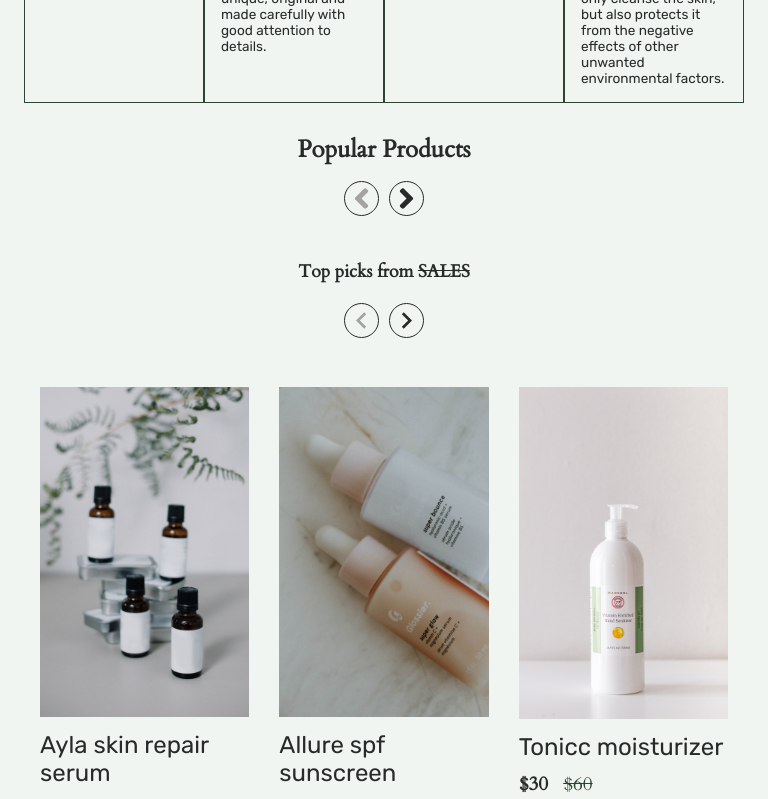
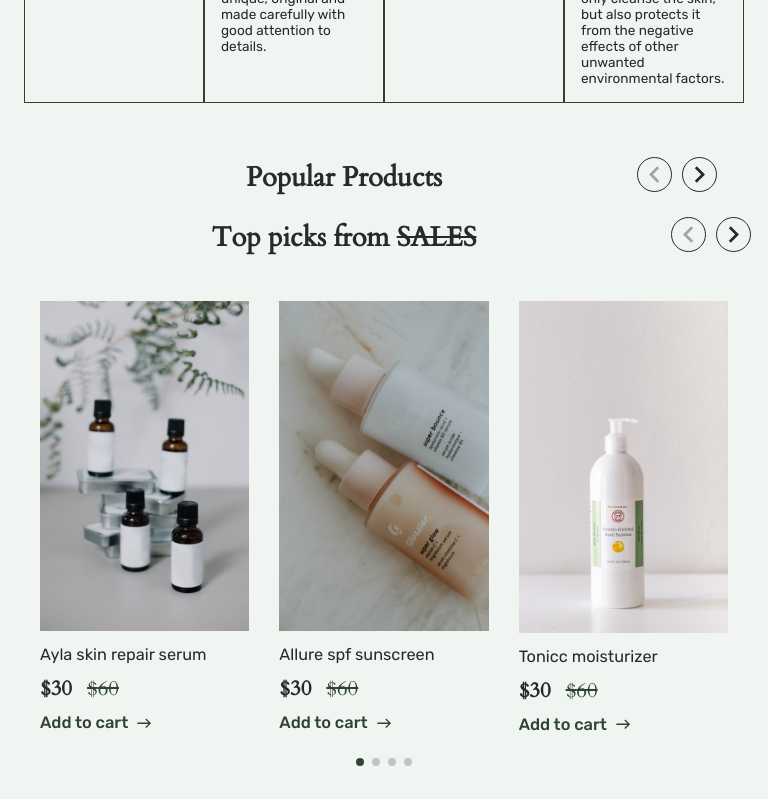
Before and after one commit to Kel-VinTech/Allure-ecommerce, a React (Vite) app: page / in a window 768 px wide. Shown: the part 1980-2779 px from the top of the page. Built offline with nearby package versions, Linux system fonts and the light colour scheme.

Commit message:
new page

```diff
--- a/src/components/MainContent/index.jsx
+++ b/src/components/MainContent/index.jsx
@@ -68,7 +68,7 @@
 
             </div>
 
-            <div className="content_3">
+            {/* <div className="content_3">
 
                 <div className="direction">
                     <h2>Popular Products</h2>
@@ -78,7 +78,7 @@
                     </div>
 
                 </div>
-            </div>
+            </div> */}
 
         </main>
     )
--- /dev/null
+++ b/src/components/PopularContent/index.jsx
@@ -0,0 +1,22 @@
+import "/src/scss/Popular.scss";
+// import data from '/src/data/TopSales.js';
+import { MdChevronLeft,MdChevronRight, MdEast } from "react-icons/md";
+const PopularContent = () => {
+    return(
+        <main>
+            <div className="popular_container">
+                <div className="heading-container">
+                    <h2 className="popular_title">Popular Products</h2>
+                    <div className="Heading_icon">
+                            <div className="directions-icon">
+                                <MdChevronLeft className="direction_icons left"/>
+                                <MdChevronRight className="direction_icons right"/>
+                            </div>
+                    </div>
+                </div>
+            </div>
+        </main>
+    )
+}
+
+export default PopularContent;
--- a/src/components/index.js
+++ b/src/components/index.js
@@ -1,5 +1,6 @@
 
 export { default as MainContent } from "./MainContent";
+export { default as PopularContent} from "./PopularContent";
 export { default as TopSales} from "./TopSales";
 export { default as LearnAbout} from "./LearnAbout";
 export { default as BlogContent} from "./BlogContent";
--- a/src/pages/Home/index.jsx
+++ b/src/pages/Home/index.jsx
@@ -1,10 +1,11 @@
-import { MainContent, HeroContent, BlogContent,LearnAbout ,TopSales} from "../../components";
+import { MainContent, HeroContent, BlogContent,LearnAbout ,TopSales,PopularContent} from "../../components";
 
 const Home = ( ) => {
     return (
         <main>
             <HeroContent />
             <MainContent />
+            <PopularContent />
             <TopSales />
             <LearnAbout />
             <BlogContent />
--- a/src/scss/Blog.scss
+++ b/src/scss/Blog.scss
@@ -137,7 +137,7 @@
                 position: relative;
                 display: flex;
                 justify-content: center;
-                left: 90%;
+                left: 195px;
                 top: 0;
                 bottom: 0;
 
--- /dev/null
+++ b/src/scss/Popular.scss
@@ -0,0 +1,3 @@
+main{
+    width: 100%;
+}
--- a/src/scss/TopSales.scss
+++ b/src/scss/TopSales.scss
@@ -1,8 +1,5 @@
 main{
     width: 100%;
-
-
-
 
     .sale-content{
         display: flex;
@@ -19,7 +16,7 @@
         flex-direction: column;
 
         h2{
-        font-size: 1.1rem;
+        font-size: 1.45rem;
         color: #292929;
         font-family: 'Cardo';
         font-style: normal;
@@ -57,7 +54,7 @@
 
                     h3{
                         margin: 10px 0;
-                    font-size: 1.5rem;
+                        font-size: 1.4rem;
                         font-family: 'Rubik';
                         font-style: normal;
                         font-weight: 400;
@@ -72,7 +69,7 @@
                         font-family: 'Cardo';
                         font-style: normal;
                         font-weight: 700;
-                    font-size: 1.2rem;
+                        font-size: 1.3rem;
 
                         s{
                             font-weight: 400;
@@ -102,7 +99,61 @@
 }
 
 
+// media queries
 
+@media screen
+ and (min-width:550px)
+and (max-width:1024px){
+
+    main{
+
+        .container_card .single_container h3 {
+           font-size: 1.02rem;
+       }
+       .heading-container{
+           flex-direction: row;
+
+           h2{
+               font-size: 1.7rem;
+           }
+       }
+
+       .Heading_icon{
+           position: relative;
+           display: flex;
+           justify-content: center;
+           left: 195px;
+           top: 0;
+           bottom: 0;
+
+       }
+       .directions-icon{
+           display: flex;
+           justify-content: center;
+           align-items: center;
+           gap: 10px;
+       }
+       .direction_icons{
+           font-size: 35px;
+       }
+       .single_container{
+
+           span{
+               font-size: 1.6rem;
+
+               s{
+                   font-weight: 400;
+                   color: #2F4333;
+               }
+           }
+           .add-link a{
+               font-size: 1.03rem;
+           }
+       }
+
+    }
+
+}
 
 
 
@@ -152,7 +203,6 @@
             }
         }
         .add-link a{
-
             font-size: 1.1rem;
         }
     }
```
Lines whose indentation alone changed are shown as unchanged.
